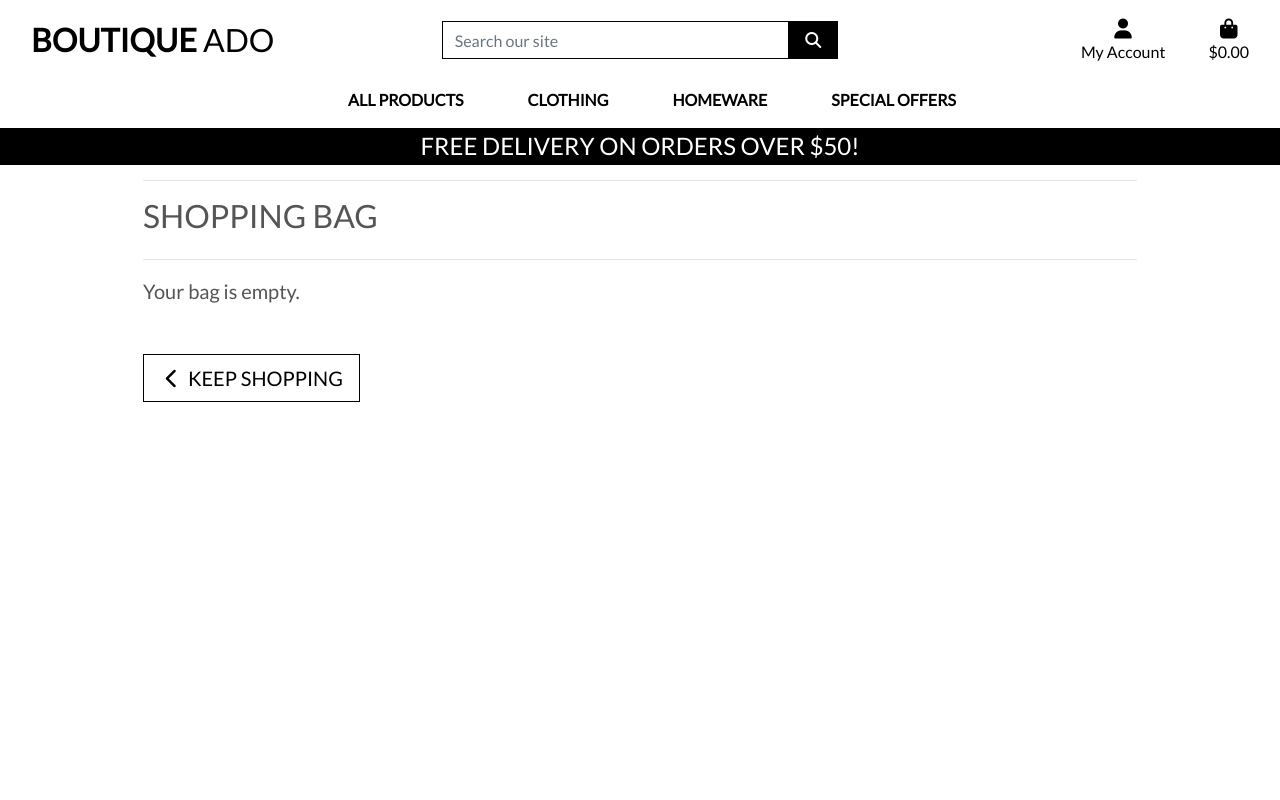
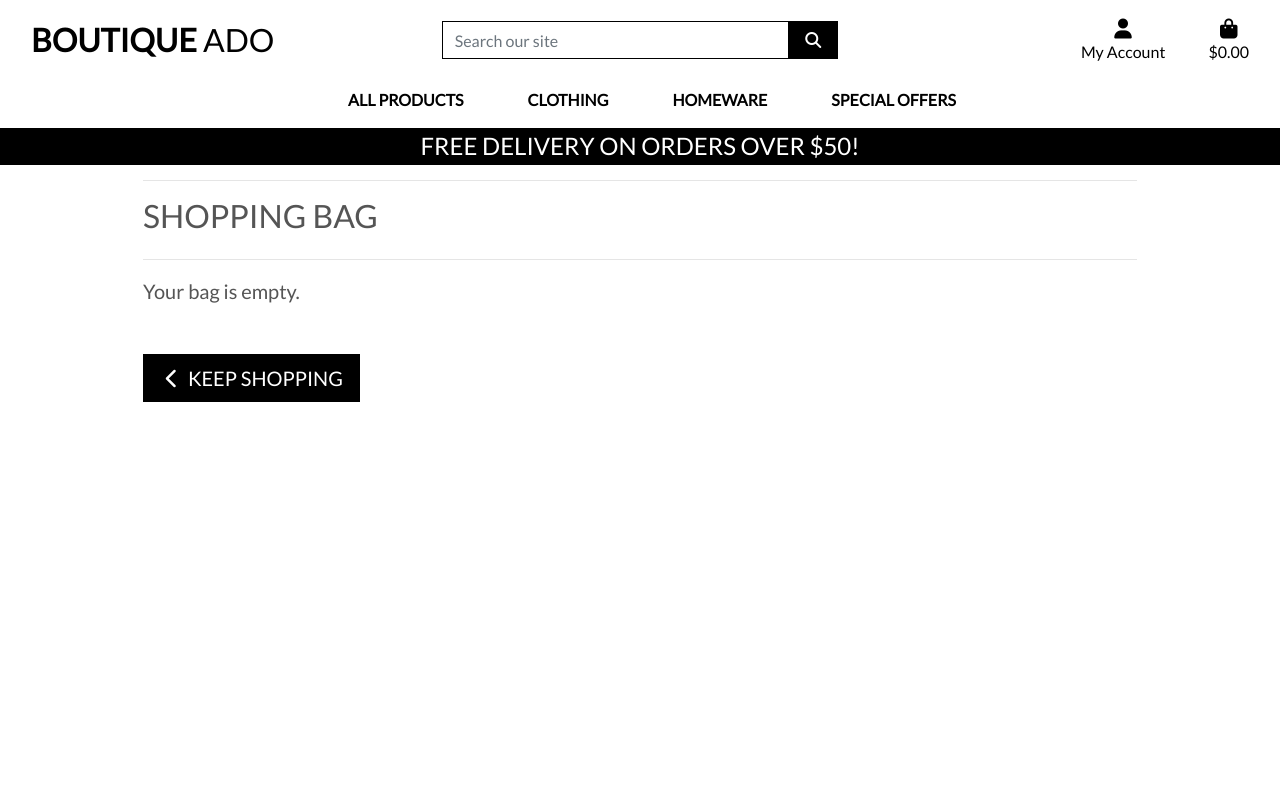
Before and after one commit to anteCedens/Boutique-Ado-excercise-project, a Django app: page /bag/ in a window 1280 px wide, with the pointer over the restyled element. Run offline with Django 3.2, Linux system fonts and the light colour scheme; some libraries are stand-ins or nearby versions.

Commit message:
Add .btn-outline pseudo classes

```diff
--- a/static/css/base.css
+++ b/static/css/base.css
@@ -66,6 +66,13 @@ the site for buttons so that they match the theme of the shop now button on the
     background: white;
     color: black !important; /* use important to override link colors for <a> elements */
     border: 1px solid black;
+}
+
+.btn-outline-black:hover,
+.btn-outline-black:active,
+.btn-outline-black:focus {
+    background: black;
+    color: white !important;
 }
 
 .shop-now-button:hover,
```
